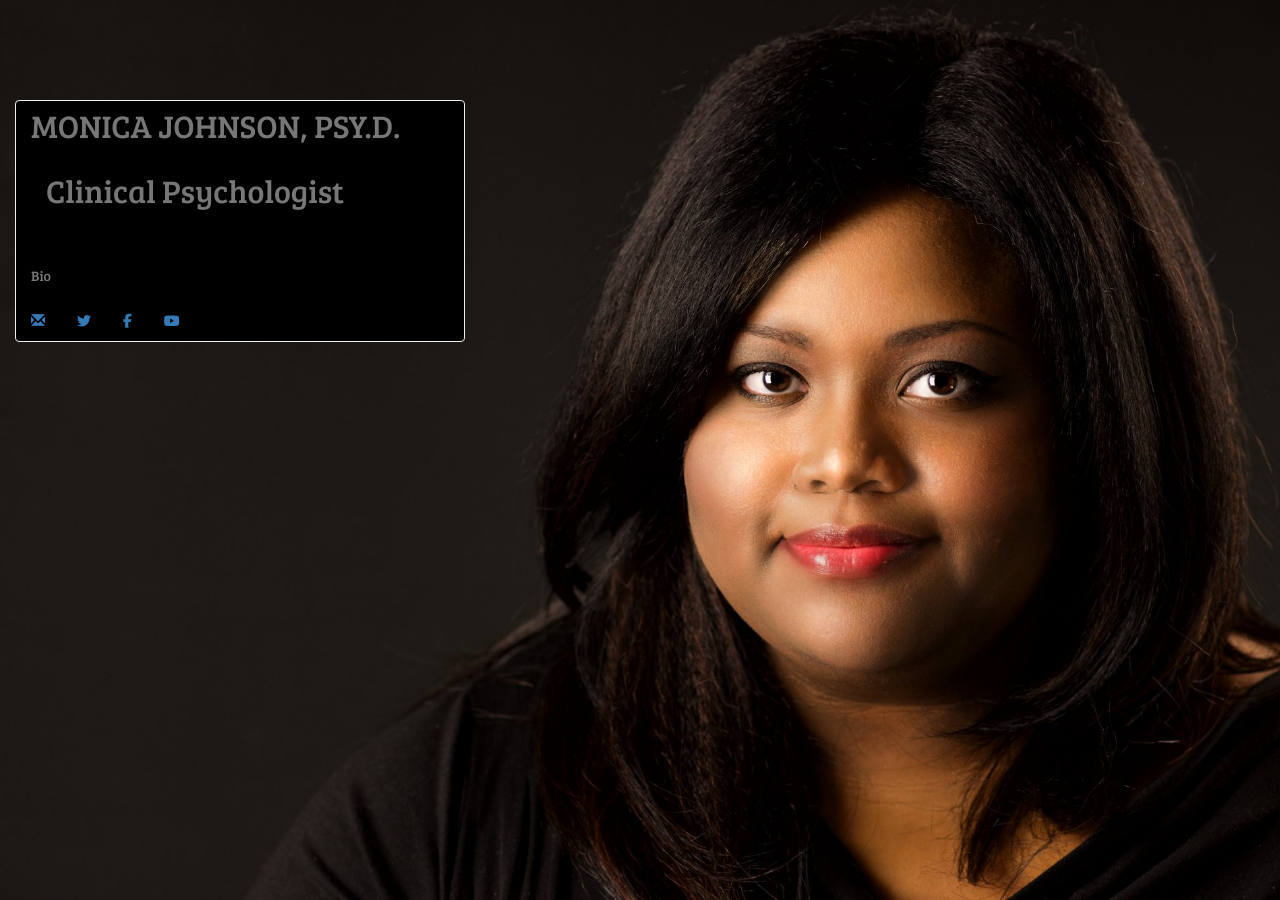
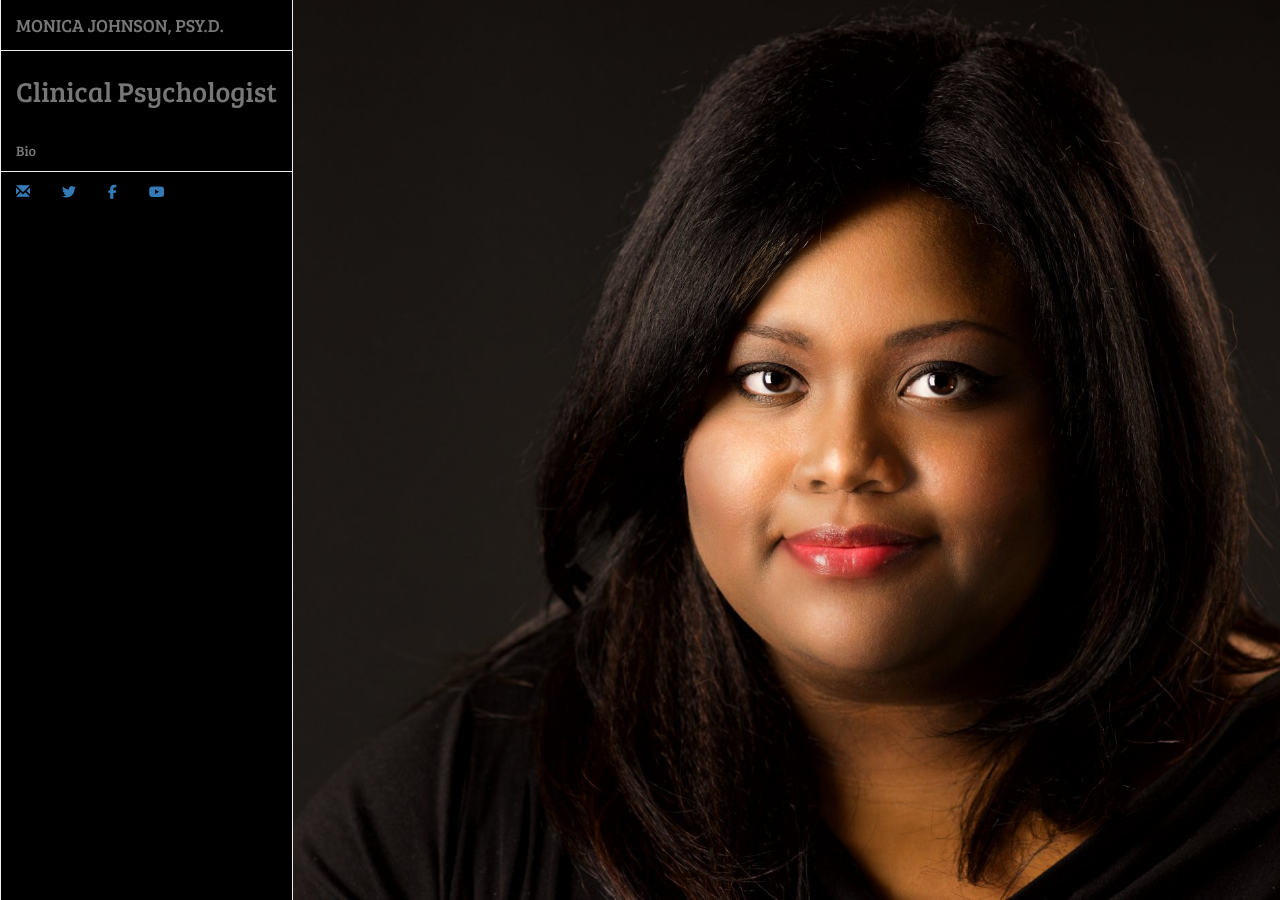
Before and after one commit to monicajohnson/monica.github.io, a Jekyll site: the page built from index.html, in a window 1280 px wide. Built offline with Jekyll 4.4.1, drawn with Linux system fonts in a browser that asks for light colours; nearby versions of some CDN libraries; library files that are not in the unit come from our copies.

Commit message:
basic site layout done

```diff
--- a/_config.yml
+++ b/_config.yml
@@ -16,6 +16,8 @@ url: "http://192.168.10.128:4000/" # the base hostname & protocol for your site
 # Build settings
 markdown: kramdown
 
+exclude: [/bower_components/]
+
 sass:
   # loading path from site root
   # default to _sass
--- a/_layouts/default.html
+++ b/_layouts/default.html
@@ -33,7 +33,7 @@
             <nav class="navbar navbar-default panel-transparent" role="navigation">
                 <!-- Brand and toggle get grouped for better mobile display -->
                 <div class="navbar-header">
-                    <button type="button" class="navbar-toggle" data-toggle="collapse" data-target=".navbar-ex1-collapse">
+                    <button type="button" class="navbar-toggle" data-toggle="collapse" data-target="#navbar">
                     <span class="sr-only">Toggle navigation</span>
                     <span class="icon-bar"></span>
                     <span class="icon-bar"></span>
@@ -43,8 +43,8 @@
                 </div>
 
                 <!-- Collect the nav links, forms, and other content for toggling -->
-                <div class="collapse navbar-collapse navbar-ex1-collapse">
-                    <ul class="nav navbar-nav navbar-right nav-pills">
+                <div id="navbar" class="collapse navbar-collapse navbar-right">
+                    <ul class="nav navbar-nav">
                         <li class="active"><a href="#">Bio</a></li>
                         <li>&nbsp;</li>
                         <li><a href="#"><span class="glyphicon glyphicon-envelope" aria-hidden="true"></span></a></li>
--- a/css/front.scss
+++ b/css/front.scss
@@ -21,6 +21,7 @@ $navbar-default-border: darken(white, 6.5%);
 
 /* any style customization must be before the bootstrap import */
 @import "bootstrap";
+@import "assets/navbar-fixed-side";
 
 html{
   height:100%;
@@ -46,53 +47,6 @@ header {
     font-size: 28px;
 }
 
-@media (min-width: 768px) {
-  .navbar-brand {
-    font-size: 32px;
-  }
-
-  header {
-    margin: 50px auto;
-  }
-  .navbar-collapse {
-    height: auto;
-    border-top: 0;
-    box-shadow: none;
-    max-height: none;
-    padding-left:0;
-    padding-right:0;
-  }
-  .navbar-collapse.collapse {
-    display: block !important;
-    width: auto !important;
-    padding-bottom: 0;
-    overflow: visible !important;
-  }
-  .navbar-collapse.in {
-    overflow-x: visible;
-  }
-
-
-
-
-
-.navbar
-{
-  background: black;
-	max-width:450px;
-	margin-right: 0;
-	margin-left: 0;
+.collapse.in > .navbar-nav {
+  display: inline-block;
 }
-
-.navbar-nav,
-.navbar-nav > li,
-.navbar-left,
-.navbar-right,
-.navbar-header
-{float:none !important;}
-
-.navbar-right .dropdown-menu {left:0;right:auto;}
-.navbar-collapse .navbar-nav.navbar-right:last-child {
-    margin-right: 0;
-}
-}
--- a/css/main.scss
+++ b/css/main.scss
@@ -23,7 +23,7 @@ $icon-font-path: "/bower_components/bootstrap-sass/assets/fonts/bootstrap/";
 
 header {
     .nav-pills {
-        margin-top: 4px;
+        //margin-top: 4px;
     }
 }
 
--- a/index.html
+++ b/index.html
@@ -2,7 +2,7 @@
 layout: front
 ---
 <header>
-  <nav class="navbar navbar-default panel-transparent" role="navigation">
+  <nav class="navbar navbar-default navbar-fixed-side panel-transparent" role="navigation">
     <!-- Brand and toggle get grouped for better mobile display -->
     <div class="navbar-header">
       <button type="button" class="navbar-toggle" data-toggle="collapse" data-target=".navbar-ex1-collapse">
@@ -18,7 +18,6 @@ layout: front
     <div class="collapse navbar-collapse navbar-ex1-collapse">
       <ul class="nav navbar-nav">
         <li class="navbar-text job-title">{{ site.job }}</li>
-        <li>&nbsp;</li>
         <li><a href="/bio">Bio</a></li>
         <li>
           <ul id="social-drilldown" class="nav nav-pills">
```
Also changed, not shown: bio.md (+7 -5 lines), bower_components/bootstrap-sass/assets/stylesheets/assets/navbar-fixed-side.scss (renamed from css/navbar-fixed-side.scss).
